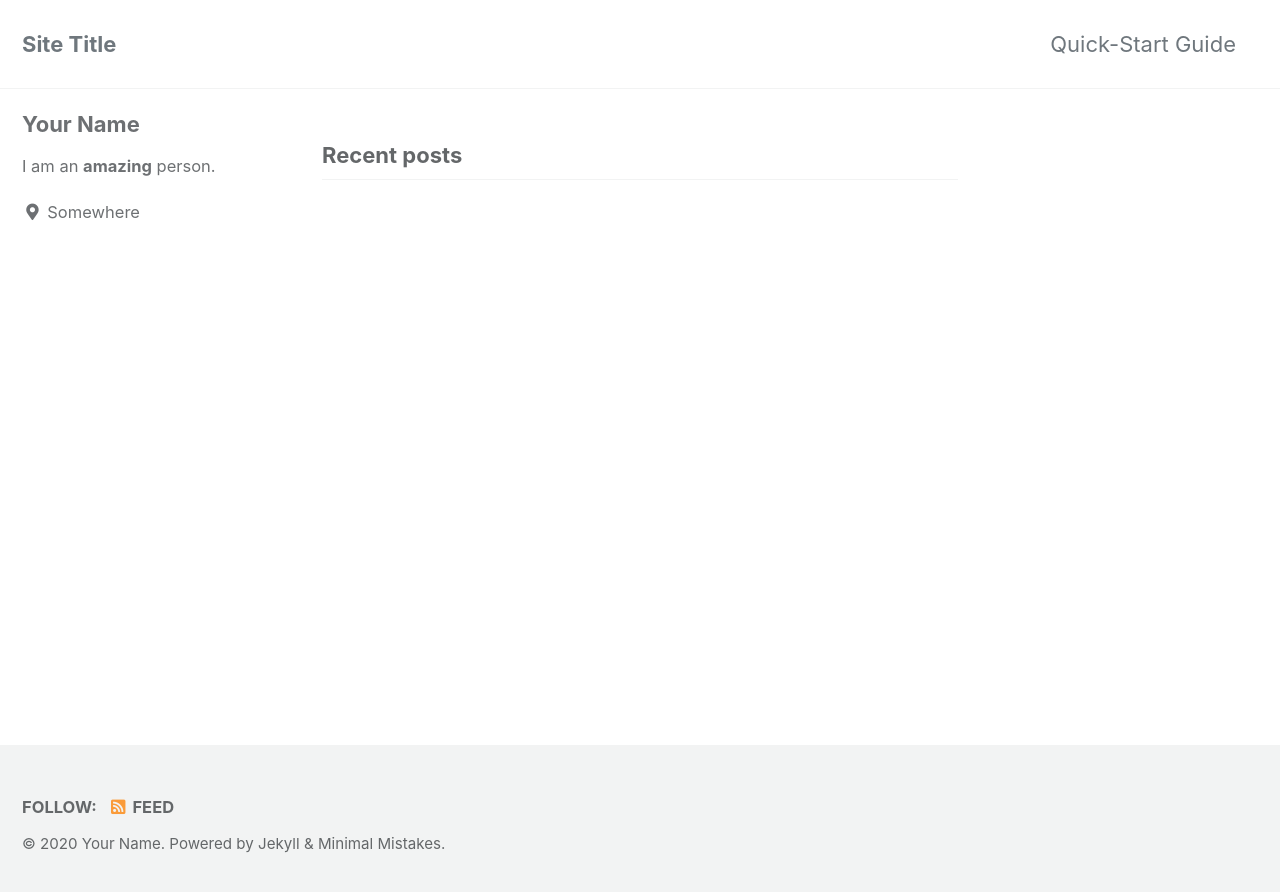
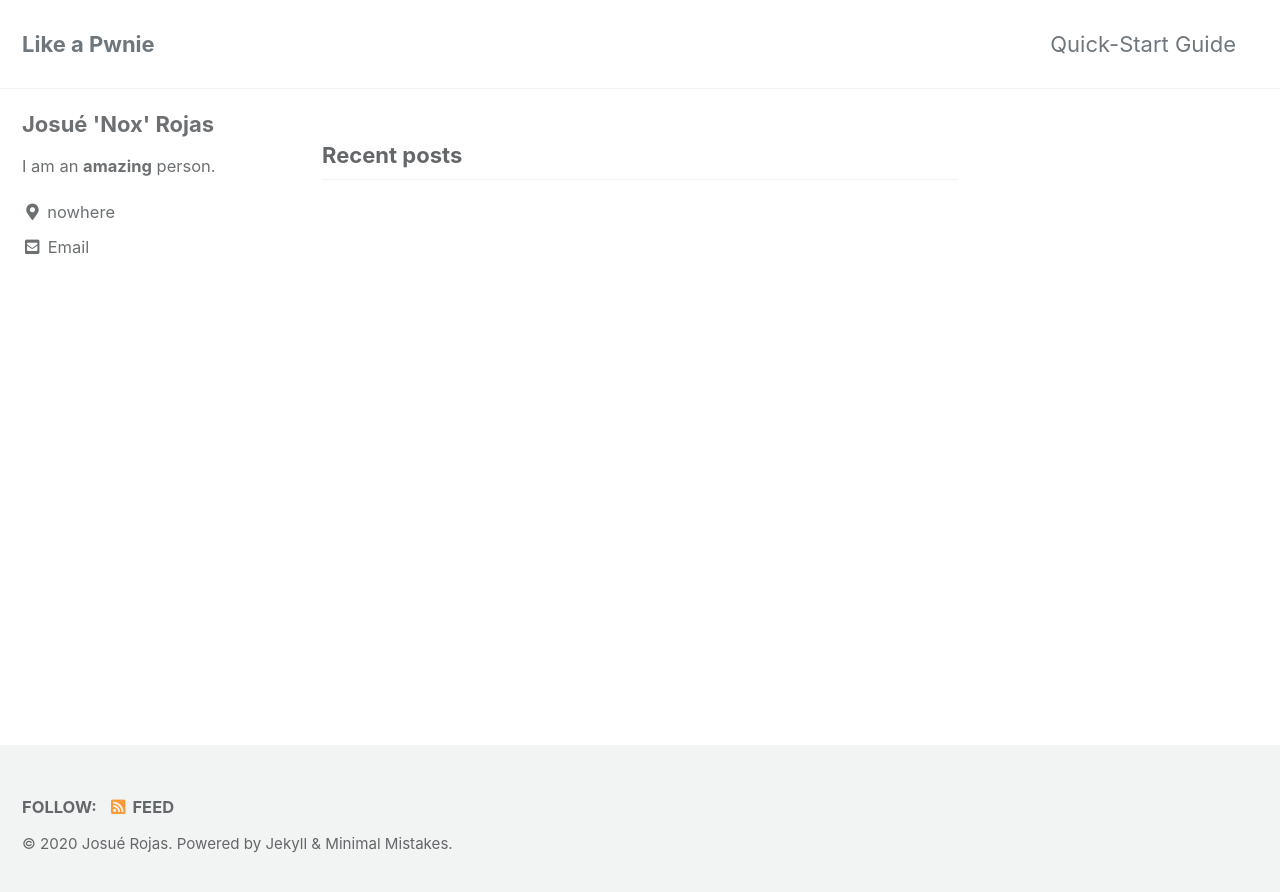
Before and after one commit to MrNox/nox.github.io, a Jekyll site: the page built from index.html, in a window 1280 px wide. Shown: the top 892 px of the page. Built offline with Jekyll 4.4.1, drawn with Linux system fonts in a browser that asks for light colours; cached includes are drawn as plain includes; the list of posts is cut into pages by our own code.

Commit message:
Added a part of bio :>

```diff
--- a/_config.yml
+++ b/_config.yml
@@ -16,11 +16,11 @@ minimal_mistakes_skin    : "default" # "air", "aqua", "contrast", "dark", "dirt"
 
 # Site Settings
 locale                   : "en-US"
-title                    : "Site Title"
+title                    : "Like a Pwnie"
 title_separator          : "-"
 subtitle                 : # site tagline that appears below site title in masthead
-name                     : "Your Name"
-description              : "An amazing website."
+name                     : "Josué Rojas"
+description              : "Personal Blog"
 url                      : # the base hostname & protocol for your site e.g. "https://mmistakes.github.io"
 baseurl                  : # the subpath of your site, e.g. "/blog"
 repository               : # GitHub username/repo-name e.g. "mmistakes/minimal-mistakes"
@@ -93,15 +93,15 @@ analytics:
 
 # Site Author
 author:
-  name             : "Your Name"
+  name             : "Josué 'Nox' Rojas"
   avatar           : # path of avatar image, e.g. "/assets/images/bio-photo.jpg"
   bio              : "I am an **amazing** person."
-  location         : "Somewhere"
+  location         : "nowhere"
   email            :
   links:
     - label: "Email"
       icon: "fas fa-fw fa-envelope-square"
-      # url: "mailto:your.name@email.com"
+      url: "mailto:nox@reversingcode.com"
     - label: "Website"
       icon: "fas fa-fw fa-link"
       # url: "https://your-website.com"
```
